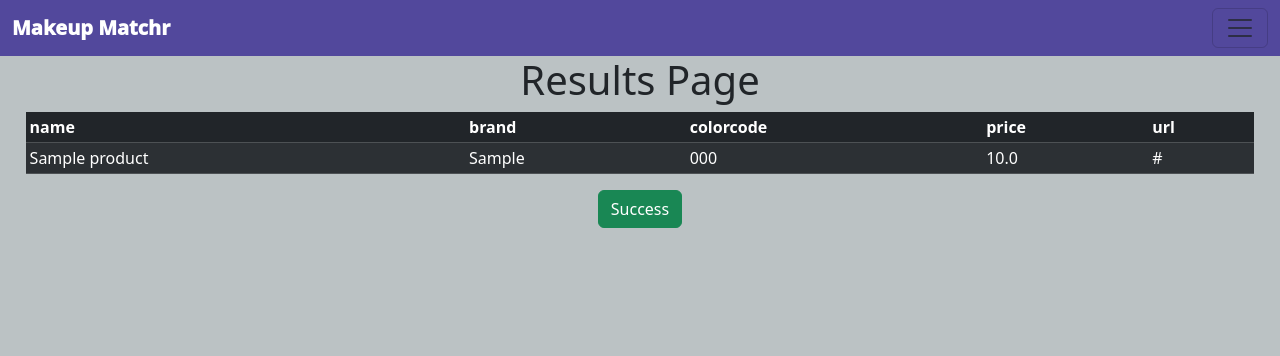
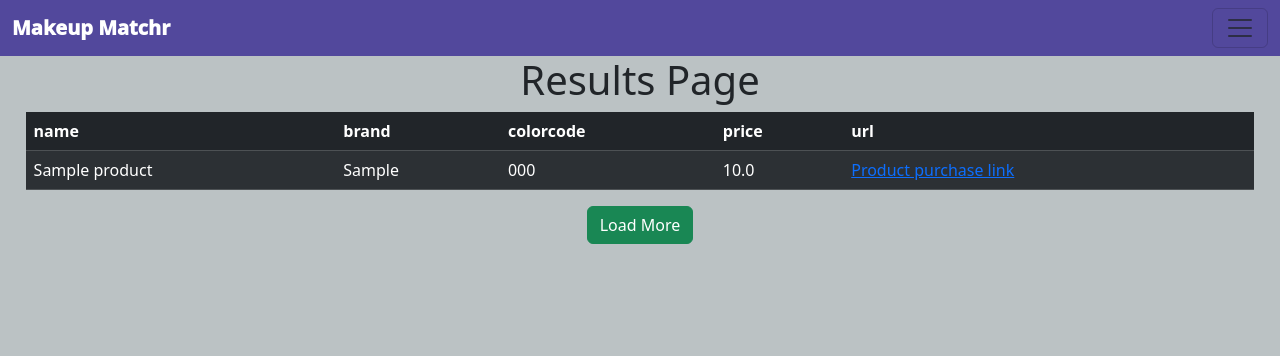
Before and after one commit to LaneDibello/makeup-matchr, a Django app: page /results/ in a window 1280 px wide. Shown: the top 356 px of the page. Run offline with Django 4.2, Linux system fonts and the light colour scheme; tables that the repository leaves empty hold one stand-in row (values such as "Sample post").

Commit message:
changed table rows to normal size; make url clickable link; changed button text to load more

```diff
--- a/makeupMatcher/makeupApp/templates/results.html
+++ b/makeupMatcher/makeupApp/templates/results.html
@@ -18,7 +18,7 @@
 <h1>Results Page</h1>
 
 <div id="tablePadding">
-    <table class="table table-dark table-striped table-hover table-sm" id="table" data-url="json/data1.json"
+    <table class="table table-dark table-striped table-hover    " id="table" data-url="json/data1.json"
         data-filter-control="true" data-show-search-clear-button="true">
         <thead>
             <tr>
@@ -38,13 +38,13 @@
                 <td>{{ item.brand }}</td>
                 <td>{{ item.colorcode }}</td>
                 <td>{{ item.price }}</td>
-                <td>{{ item.url }}</td>
+                <td><a href="{{ item.url }}" target="_blank">Product purchase link</a></td>
             </tr>
             {% endfor %}
         </tbody>
     </table>
     <div>
-        <button type="button" class="btn btn-success">Success</button>
+        <button type="button" class="btn btn-success">Load More</button>
     </div>
 </div>
 
```
